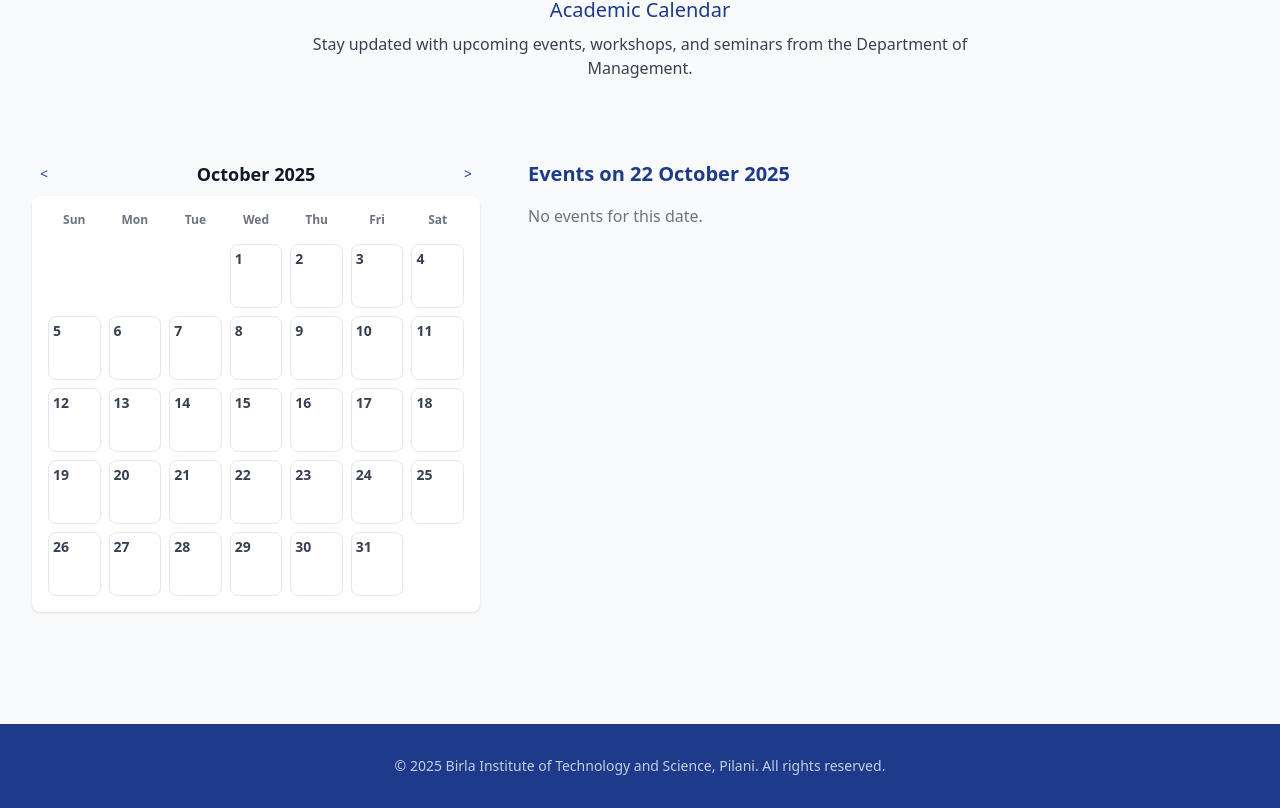
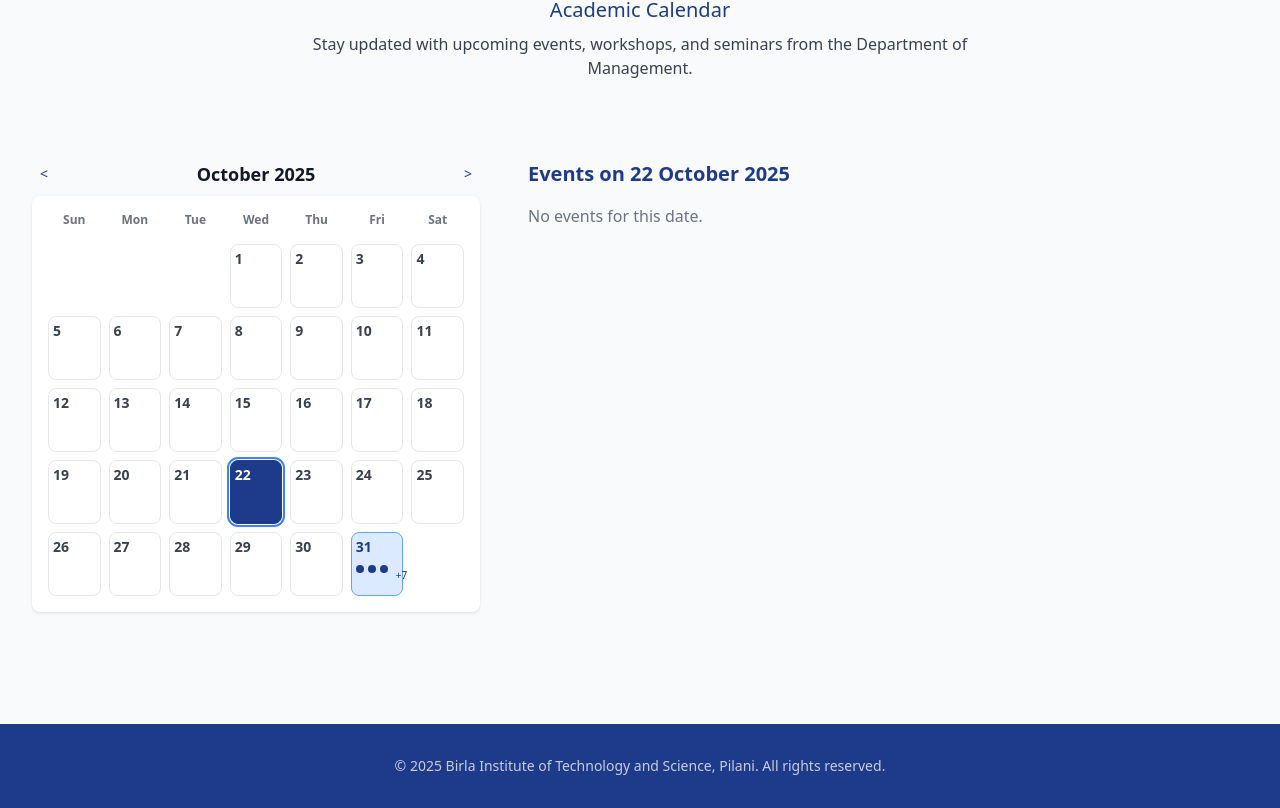
Before and after one commit to Pribansal/calender2, a React (Vite) app: page / in a window 1280 px wide. Shown: the part 564-1372 px from the top of the page. Built offline with nearby package versions, Linux system fonts and the light colour scheme.

Commit message:
Update App.tsx

```diff
--- a/src/App.tsx
+++ b/src/App.tsx
@@ -1,18 +1,18 @@
-import { useState } from 'react';
+import { useState, useEffect } from 'react';
 import eventImage1 from './assets/WhatsApp Image 2025-09-15 at 13.33.45.jpeg';
 import mainVideo from './assets/MAIN_VIDEO.mp4';
 
 interface Event {
   id: number;
   title: string;
-  date: string;
-  time: string;
+  date: string; // Human-readable date(s)
+  time: string; // Human-readable time
   venue: string;
   speaker?: string;
-  posterUrl: string;
+  posterUrl: string; // Placeholder or actual URL
   category: string;
-  startDateTime: string;
-  endDateTime: string;
+  startDateTime: string; // YYYY-MM-DDT... (or just YYYY-MM-DD)
+  endDateTime: string; // YYYY-MM-DDT... (or just YYYY-MM-DD, exclusive end date for multi-day)
 }
 
 function App() {
@@ -23,10 +23,13 @@ function App() {
   const today = new Date();
   const [calendarMonthIdx, setCalendarMonthIdx] = useState(today.getMonth());
   const [calendarYear, setCalendarYear] = useState(today.getFullYear());
-  const [selectedDate, setSelectedDate] = useState(new Date(calendarYear, calendarMonthIdx, today.getDate()));
+  // Initialize selectedDate to today
+  const [selectedDate, setSelectedDate] = useState(new Date(today.getFullYear(), today.getMonth(), today.getDate()));
   const [selectedEventId, setSelectedEventId] = useState<number | null>(null);
 
+  // --- UPDATED AND FIXED EVENTS LIST ---
   const events: Event[] = [
+    // 1. Resume Building Workshop (Single Day)
     {
       id: 1,
       title: "Resume Building Workshop",
@@ -39,6 +42,7 @@ function App() {
       startDateTime: "2025-08-24T15:00:00",
       endDateTime: "2025-08-24T16:00:00",
     },
+    // 2. Data Dialouges Unplugged Chap 1 (Single Day)
     {
       id: 2,
       title: "Data Dialouges Unplugged Chap 1",
@@ -51,8 +55,22 @@ function App() {
       startDateTime: "2025-08-28T17:00:00",
       endDateTime: "2025-08-28T19:00:00",
     },
+    // 3. BOSM 2025 (Multi-Day: Sept 17 - Sept 21)
     {
       id: 3,
+      title: "BOSM 2025",
+      date: "September 17 - 21, 2025",
+      time: "All Day",
+      venue: "TBD",
+      speaker: undefined,
+      posterUrl: "placeholder_B",
+      category: "Festival",
+      startDateTime: "2025-09-17", // Inclusive start date
+      endDateTime: "2025-09-22",   // Exclusive end date
+    },
+    // 4. Mind, Market & Ministries (Single Day)
+    {
+      id: 4,
       title: "Mind, Market & Ministries",
       date: "September 27, 2025",
       time: "11:30 AM to 1:30 PM",
@@ -63,8 +81,9 @@ function App() {
       startDateTime: "2025-09-27T11:30:00",
       endDateTime: "2025-09-27T13:30:00",
     },
+    // 5. Study Circle (Product Management) (Single Day)
     {
-    id: 4,
+      id: 5,
       title: "Study Circle (Product Management)",
       date: "October 12, 2025",
       time: "5:00 PM to 7:00 PM",
@@ -76,21 +95,8 @@ function App() {
       endDateTime: "2025-10-12T19:00:00",
     },
 
-  // Multi-Day Events (BOSM 2025: Sept 17 - Sept 21)
-  {
-    id: 5,
-    title: "BOSM 2025",
-    date: "September 17 - 21, 2025",
-    time: "All Day",
-    venue: "TBD",
-    speaker: undefined,
-    posterUrl: "placeholder_B",
-    category: "Festival",
-    startDateTime: "2025-09-17", // Date only format
-    endDateTime: "2025-09-22",   // Exclusive end date
-  },
-
     // Multi-Day Events (Oct 31 - Nov 2)
+    // 6. Interface
     {
       id: 6,
       title: "Interface",
@@ -101,8 +107,9 @@ function App() {
       posterUrl: "placeholder_I",
       category: "Festival",
       startDateTime: "2025-10-31",
-    endDateTime: "2025-11-03",
+      endDateTime: "2025-11-03", // Exclusive end date
     },
+    // 7. Inkspire
     {
       id: 7,
       title: "Inkspire",
@@ -115,6 +122,7 @@ function App() {
       startDateTime: "2025-10-31",
       endDateTime: "2025-11-03",
     },
+    // 8. Enigmatic Enclave
     {
       id: 8,
       title: "Enigmatic Enclave",
@@ -127,6 +135,7 @@ function App() {
       startDateTime: "2025-10-31",
       endDateTime: "2025-11-03",
     },
+    // 9. Stock Storm Exchange
     {
       id: 9,
       title: "Stock Storm Exchange",
@@ -139,6 +148,7 @@ function App() {
       startDateTime: "2025-10-31",
       endDateTime: "2025-11-03",
     },
+    // 10. HR Imperium
     {
       id: 10,
       title: "HR Imperium",
@@ -151,6 +161,7 @@ function App() {
       startDateTime: "2025-10-31",
       endDateTime: "2025-11-03",
     },
+    // 11. Cash or Clash
     {
       id: 11,
       title: "Cash or Clash",
@@ -163,6 +174,7 @@ function App() {
       startDateTime: "2025-10-31",
       endDateTime: "2025-11-03",
     },
+    // 12. InnoMun
     {
       id: 12,
       title: "InnoMun",
@@ -175,6 +187,7 @@ function App() {
       startDateTime: "2025-10-31",
       endDateTime: "2025-11-03",
     },
+    // 13. Moneyball
     {
       id: 13,
       title: "Moneyball",
@@ -187,6 +200,7 @@ function App() {
       startDateTime: "2025-10-31",
       endDateTime: "2025-11-03",
     },
+    // 14. The Product Paradox
     {
       id: 14,
       title: "The Product Paradox",
@@ -199,6 +213,7 @@ function App() {
       startDateTime: "2025-10-31",
       endDateTime: "2025-11-03",
     },
+    // 15. Innovision
     {
       id: 15,
       title: "Innovision",
@@ -213,6 +228,39 @@ function App() {
     },
   ];
 
+  // Helper function to robustly check if a date falls within an event's range
+  const isDateInRange = (event: Event, targetDate: Date) => {
+    // Standardize target date to YYYY-MM-DD for comparison
+    const targetDateString = targetDate.toISOString().split('T')[0];
+
+    // Get event start and exclusive end date (YYYY-MM-DD)
+    const startDateString = event.startDateTime.split('T')[0];
+    const endDateString = event.endDateTime.split('T')[0];
+
+    // Check if target date is >= start date AND < end date (exclusive end date logic)
+    return targetDateString >= startDateString && targetDateString < endDateString;
+  };
+
+  // Helper function to get events for a specific Date object
+  const getEventsForDate = (date: Date): Event[] => {
+    return events.filter(ev => isDateInRange(ev, date));
+  };
+
+
+  // Effect to automatically select the first event when the selectedDate changes,
+  // or clear the selection if no events exist.
+  useEffect(() => {
+    const eventsForSelected = getEventsForDate(selectedDate);
+    if (eventsForSelected.length > 0) {
+        // Only update if the currently selected event is NOT in the new list or is null
+        if (!eventsForSelected.some(ev => ev.id === selectedEventId)) {
+            setSelectedEventId(eventsForSelected[0].id);
+        }
+    } else {
+        setSelectedEventId(null);
+    }
+  }, [selectedDate]);
+
   function getDaysInMonth(year: number, month: number) {
     return new Date(year, month + 1, 0).getDate();
   }
@@ -226,7 +274,13 @@ function App() {
   for (let d = 1; d <= daysInMonth; d++) calendarDays.push(new Date(calendarYear, calendarMonthIdx, d));
 
   function generateGoogleCalendarUrl(event: Event) {
-    return `https://www.google.com/calendar/render?action=TEMPLATE&text=${encodeURIComponent(event.title)}&dates=${event.startDateTime}/${event.endDateTime}&details=${encodeURIComponent(event.speaker || '')}&location=${encodeURIComponent(event.venue)}&sf=true&output=xml`;
+    // Format date-time strings to Google Calendar format (YYYYMMDDTHHMMSSZ or YYYYMMDD)
+    const formatForCalendar = (dt: string) => dt.replace(/[-:]/g, '').replace(/\..*$/, '');
+
+    const start = formatForCalendar(event.startDateTime);
+    const end = formatForCalendar(event.endDateTime);
+
+    return `https://www.google.com/calendar/render?action=TEMPLATE&text=${encodeURIComponent(event.title)}&dates=${start}/${end}&details=${encodeURIComponent(event.speaker || '')}&location=${encodeURIComponent(event.venue)}&sf=true&output=xml`;
   }
 
   return (
@@ -251,33 +305,31 @@ function App() {
         </p>
       </div>
       {/* Minimal Calendar and Layout */}
-      <div className="max-w-7xl mx-auto px-4 sm:px-6 lg:px-8 py-12 flex gap-12">
+      <div className="max-w-7xl mx-auto px-4 sm:px-6 lg:px-8 py-12 flex flex-col lg:flex-row gap-12">
         {/* Calendar Section (left) */}
-        <div className="w-full max-w-md">
+        <div className="w-full lg:max-w-md">
           <div className="flex items-center justify-between mb-2">
             <button
               className="px-2 py-1 text-sm text-blue-900 hover:bg-blue-100 rounded"
               onClick={() => {
-                if (calendarMonthIdx === 0) {
-                  setCalendarMonthIdx(11);
-                  setCalendarYear(calendarYear - 1);
-                } else {
-                  setCalendarMonthIdx(calendarMonthIdx - 1);
-                }
-                setSelectedDate(new Date(calendarYear, calendarMonthIdx === 0 ? 11 : calendarMonthIdx - 1, 1));
+                const newMonthIdx = calendarMonthIdx === 0 ? 11 : calendarMonthIdx - 1;
+                const newYear = calendarMonthIdx === 0 ? calendarYear - 1 : calendarYear;
+                setCalendarMonthIdx(newMonthIdx);
+                setCalendarYear(newYear);
+                // Reset selected date to the 1st of the new month to avoid day overflow issues
+                setSelectedDate(new Date(newYear, newMonthIdx, 1));
               }}
             >&lt;</button>
             <span className="font-semibold text-lg text-gray-900">{months[calendarMonthIdx]} {calendarYear}</span>
             <button
               className="px-2 py-1 text-sm text-blue-900 hover:bg-blue-100 rounded"
               onClick={() => {
-                if (calendarMonthIdx === 11) {
-                  setCalendarMonthIdx(0);
-                  setCalendarYear(calendarYear + 1);
-                } else {
-                  setCalendarMonthIdx(calendarMonthIdx + 1);
-                }
-                setSelectedDate(new Date(calendarYear, calendarMonthIdx === 11 ? 0 : calendarMonthIdx + 1, 1));
+                const newMonthIdx = calendarMonthIdx === 11 ? 0 : calendarMonthIdx + 1;
+                const newYear = calendarMonthIdx === 11 ? calendarYear + 1 : calendarYear;
+                setCalendarMonthIdx(newMonthIdx);
+                setCalendarYear(newYear);
+                // Reset selected date to the 1st of the new month to avoid day overflow issues
+                setSelectedDate(new Date(newYear, newMonthIdx, 1));
               }}
             >&gt;</button>
           </div>
@@ -287,32 +339,27 @@ function App() {
             ))}
             {calendarDays.map((date, idx) => {
               if (!date) return <div key={idx}></div>;
-              // Find events for this date (robust day extraction)
-              const eventsForDate = events.filter(ev => {
-                const match = ev.date.match(/(\d+)/);
-                if (!match) return false;
-                const day = Number(match[1]);
-                const [ , monthStr, yearStr ] = ev.date.split(' ');
-                const mIdx = months.indexOf(monthStr);
-                const evDate = new Date(Number(yearStr), mIdx, day);
-                return evDate.toDateString() === date.toDateString();
-              });
+
+              const eventsForDate = getEventsForDate(date);
               const isEvent = eventsForDate.length > 0;
+              const isSelected = date.toDateString() === selectedDate.toDateString();
+
               return (
                 <button
                   key={idx}
                   className={`h-16 w-full rounded-lg border flex flex-col items-start justify-start p-1 text-sm font-medium transition
-                    ${isEvent ? "bg-blue-100 border-blue-400 text-blue-900" : "bg-white border-gray-200 text-gray-700"}`}
+                    ${isEvent ? "bg-blue-100 border-blue-400 text-blue-900 hover:bg-blue-200" : "bg-white border-gray-200 text-gray-700 hover:bg-gray-50"}
+                    ${isSelected ? "!bg-blue-900 !text-white !border-blue-900 ring-2 ring-offset-1 ring-blue-500" : ""}`}
                   onClick={() => setSelectedDate(date)}
                 >
-                  <span className="font-bold">{date.getDate()}</span>
+                  <span className={`font-bold ${isSelected ? 'text-white' : ''}`}>{date.getDate()}</span>
                   {isEvent && (
                     <span className="flex gap-1 mt-2">
                       {eventsForDate.slice(0,3).map(ev => (
-                        <span key={ev.id} className="inline-block w-2 h-2 rounded-full bg-blue-900"></span>
+                        <span key={ev.id} className={`inline-block w-2 h-2 rounded-full ${isSelected ? 'bg-white' : 'bg-blue-900'}`}></span>
                       ))}
                       {eventsForDate.length > 3 && (
-                        <span className="text-[10px] text-blue-900 ml-1">+{eventsForDate.length - 3}</span>
+                        <span className={`text-[10px] ${isSelected ? 'text-white' : 'text-blue-900'} ml-1`}>+{eventsForDate.length - 3}</span>
                       )}
                     </span>
                   )}
@@ -328,18 +375,15 @@ function App() {
           </h3>
           <div className="space-y-3">
             {(() => {
-              const eventsForSelected = events.filter(ev => {
-                const match = ev.date.match(/(\d+)/);
-                if (!match) return false;
-                const day = Number(match[1]);
-                const [ , monthStr, yearStr ] = ev.date.split(' ');
-                const mIdx = months.indexOf(monthStr);
-                const evDate = new Date(Number(yearStr), mIdx, day);
-                return evDate.toDateString() === selectedDate.toDateString();
-              });
+              const eventsForSelected = getEventsForDate(selectedDate);
+
               if (eventsForSelected.length === 0) {
                 return <div className="text-gray-500">No events for this date.</div>;
               }
+
+              // Find the event to display, preferring the selected ID, otherwise the first event
+              const eventToDisplay = eventsForSelected.find(ev => ev.id === selectedEventId) || eventsForSelected[0];
+
               return (
                 <>
                   <div className="flex flex-wrap gap-2 mb-4">
@@ -347,7 +391,7 @@ function App() {
                       <button
                         key={ev.id}
                         className={`px-3 py-1 rounded-full border text-sm font-medium transition-colors
-                          ${selectedEventId === ev.id ? "bg-blue-900 text-white border-blue-900" : "bg-blue-50 text-blue-900 border-blue-200"}`}
+                          ${eventToDisplay.id === ev.id ? "bg-blue-900 text-white border-blue-900" : "bg-blue-50 text-blue-900 border-blue-200 hover:bg-blue-100"}`}
                         onClick={() => setSelectedEventId(ev.id)}
                       >
                         {ev.title.length > 18 ? ev.title.slice(0, 15) + "..." : ev.title}
@@ -355,26 +399,26 @@ function App() {
                     ))}
                   </div>
                   {/* Event details for selected tab */}
-                  {(() => {
-                    const event = eventsForSelected.find(ev => ev.id === selectedEventId) || eventsForSelected[0];
-                    return (
                   <div className="bg-white rounded-lg shadow p-6 border border-blue-100">
-                        <h4 className="text-2xl font-bold mb-2 text-blue-900">{event.title}</h4>
-                        <img src={event.posterUrl} alt={event.title} className="w-full h-48 object-cover rounded mb-4" />
-                        <div className="mb-2 text-gray-700"><strong>Date:</strong> {event.date}</div>
-                        <div className="mb-2 text-gray-700"><strong>Time:</strong> {event.time}</div>
-                        <div className="mb-2 text-gray-700"><strong>Venue:</strong> {event.venue}</div>
-                        {event.speaker && <div className="mb-2 text-gray-700"><strong>Speaker:</strong> {event.speaker}</div>}
-                        <div className="mb-2 text-gray-700"><strong>Category:</strong> {event.category}</div>
+                        <h4 className="text-2xl font-bold mb-2 text-blue-900">{eventToDisplay.title}</h4>
+                        {/* Using a single placeholder image for all since only one was provided in the original imports */}
+                        <img
+                            src={eventImage1}
+                            alt={eventToDisplay.title}
+                            className="w-full h-48 object-cover rounded mb-4 border border-gray-100"
+                        />
+                        <div className="mb-2 text-gray-700"><strong>Date:</strong> {eventToDisplay.date}</div>
+                        <div className="mb-2 text-gray-700"><strong>Time:</strong> {eventToDisplay.time}</div>
+                        <div className="mb-2 text-gray-700"><strong>Venue:</strong> {eventToDisplay.venue}</div>
+                        {eventToDisplay.speaker && <div className="mb-2 text-gray-700"><strong>Speaker:</strong> {eventToDisplay.speaker}</div>}
+                        <div className="mb-2 text-gray-700"><strong>Category:</strong> {eventToDisplay.category}</div>
                         <button
                           className="mt-4 bg-blue-900 hover:bg-blue-800 text-white px-4 py-2 rounded-full text-sm font-medium transition-colors duration-200 flex items-center"
-                          onClick={() => window.open(generateGoogleCalendarUrl(event), '_blank')}
+                          onClick={() => window.open(generateGoogleCalendarUrl(eventToDisplay), '_blank')}
                         >
                           Add to Calendar
                         </button>
                   </div>
-                    );
-                  })()}
                 </>
               );
             })()}
```
Lines whose indentation alone changed are shown as unchanged.
